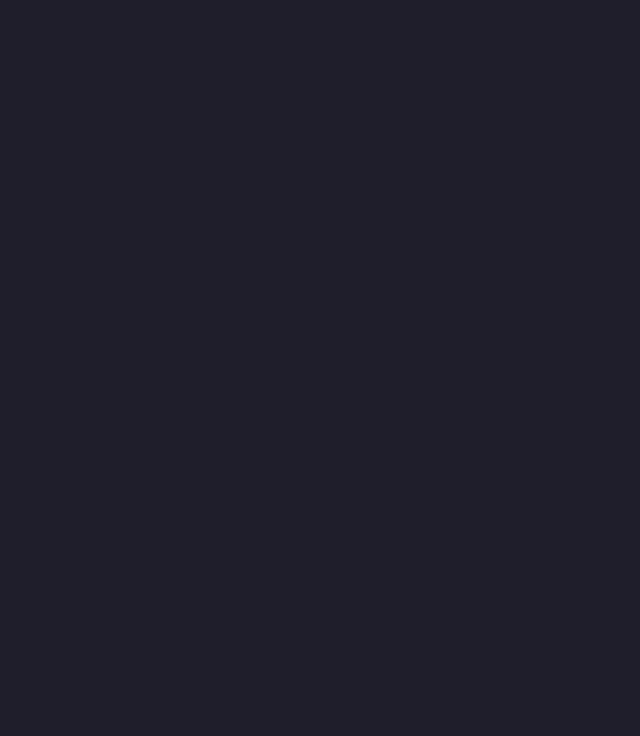
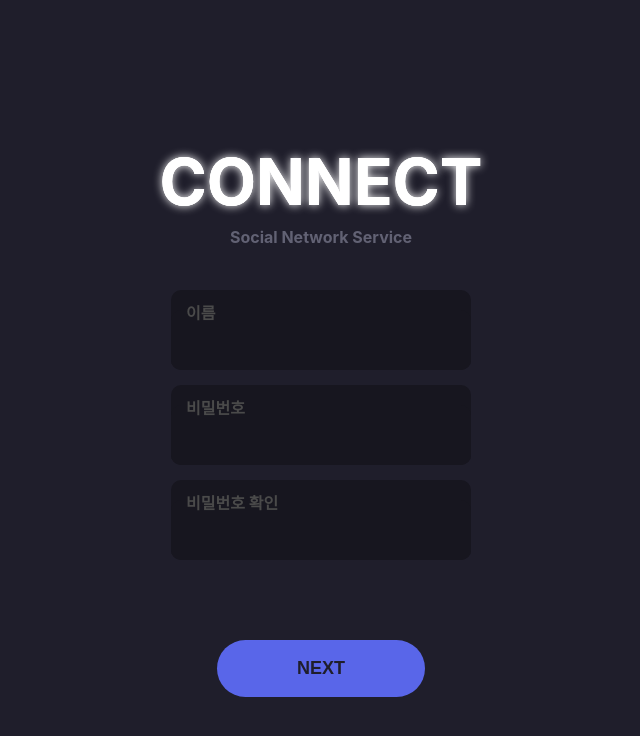
Before and after one commit to tlsgmltjd/connect-client, a React (Vite) app: page /signup in a window 1280 px wide. Shown: the top 736 px of the page, without its empty margins (319-959 px from the left). Built offline with nearby package versions, Linux system fonts and the light colour scheme; a web font is replaced by a local one.

Commit message:
Add SignupPage style

```diff
--- a/src/pages/LoginPage/style.js
+++ b/src/pages/LoginPage/style.js
@@ -94,7 +94,7 @@ export const SubmitButton = styled.button`
   border-radius: 30px;
   padding: 18px 70px 18px 70px;
   cursor: pointer;
-  margin-top: 50px;
+  margin-top: 80px;
 `;
 
 export const LinkBox = styled.div`
--- a/src/pages/SignupPage/index.jsx
+++ b/src/pages/SignupPage/index.jsx
@@ -1,3 +1,63 @@
+import * as S from "./style";
+import { useState } from "react";
+
 export default function SignupPage() {
-  return <div></div>;
+  const [username, setUserName] = useState("");
+  const [password, setPassword] = useState("");
+  const [checkPassword, setCheckPassword] = useState("");
+  const [error, setError] = useState(null);
+
+  return (
+    <S.Container>
+      <S.Wrapper>
+        <S.TitleBox>
+          <S.Title>CONNECT</S.Title>
+          <S.SubTitle>Social Network Service</S.SubTitle>
+        </S.TitleBox>
+
+        <S.Form
+          onSubmit={(e) => {
+            e.preventDefault();
+          }}
+        >
+          <S.ErrorMessage>{error && error}</S.ErrorMessage>
+          <S.InputContainer>
+            <S.InputBox>
+              <S.InputText>이름</S.InputText>
+              <S.Input
+                value={username}
+                onChange={(e) => {
+                  setError(null);
+                  setUserName(e.target.value);
+                }}
+              />
+            </S.InputBox>
+            <S.InputBox>
+              <S.InputText>비밀번호</S.InputText>
+              <S.Input
+                type="password"
+                value={password}
+                onChange={(e) => {
+                  setError(null);
+                  setPassword(e.target.value);
+                }}
+              />
+            </S.InputBox>
+            <S.InputBox>
+              <S.InputText>비밀번호 확인</S.InputText>
+              <S.Input
+                type="password"
+                value={checkPassword}
+                onChange={(e) => {
+                  setError(null);
+                  setCheckPassword(e.target.value);
+                }}
+              />
+            </S.InputBox>
+          </S.InputContainer>
+          <S.SubmitButton>NEXT</S.SubmitButton>
+        </S.Form>
+      </S.Wrapper>
+    </S.Container>
+  );
 }
--- a/src/pages/SignupPage/style.js
+++ b/src/pages/SignupPage/style.js
@@ -0,0 +1,98 @@
+import styled from "styled-components";
+
+export const Container = styled.div`
+  background-color: #1f1e2b;
+  height: 100vh;
+  padding: 150px;
+`;
+
+export const Wrapper = styled.div`
+  display: flex;
+  flex-direction: column;
+  align-items: center;
+  justify-content: space-around;
+  height: 100%;
+`;
+
+export const Title = styled.h1`
+  color: white;
+  font-size: 4rem;
+  text-shadow: 0 0 0px #fff, 0 0 0px #fff, 0 0 10px #fff;
+`;
+
+export const SubTitle = styled.h1`
+  color: #626274;
+  font-size: 1rem;
+`;
+
+export const TitleBox = styled.div`
+  display: flex;
+  flex-direction: column;
+  align-items: center;
+  justify-content: center;
+  gap: 15px;
+`;
+
+export const ErrorMessage = styled.span`
+  color: #ec5353;
+  font-size: 15px;
+  margin-bottom: 10px;
+  height: 15px;
+`;
+
+export const Form = styled.form`
+  margin: 20px;
+  display: flex;
+  flex-direction: column;
+  align-items: center;
+`;
+
+export const InputBox = styled.div`
+  position: relative;
+  border-radius: 10px;
+  height: 80px;
+  background-color: #17161f;
+  display: flex;
+  flex-direction: column;
+  justify-content: flex-end;
+`;
+
+export const InputText = styled.span`
+  color: #4a4a4a;
+  position: absolute;
+  top: 15px;
+  left: 15px;
+`;
+
+export const Input = styled.input`
+  background-color: #17161f;
+  height: 60px;
+  border-radius: 10px;
+  width: 300px;
+  border: none;
+  outline: none;
+  color: white;
+  font-size: 20px;
+  font-weight: 700;
+  padding: 15px;
+`;
+
+export const InputContainer = styled.div`
+  display: flex;
+  flex-direction: column;
+  align-items: center;
+  justify-content: center;
+  gap: 15px;
+`;
+
+export const SubmitButton = styled.button`
+  background-color: #5966e9;
+  border: 30px;
+  color: #1f1e2b;
+  font-size: 18px;
+  font-weight: 700;
+  border-radius: 30px;
+  padding: 18px 80px 18px 80px;
+  cursor: pointer;
+  margin-top: 80px;
+`;
```
